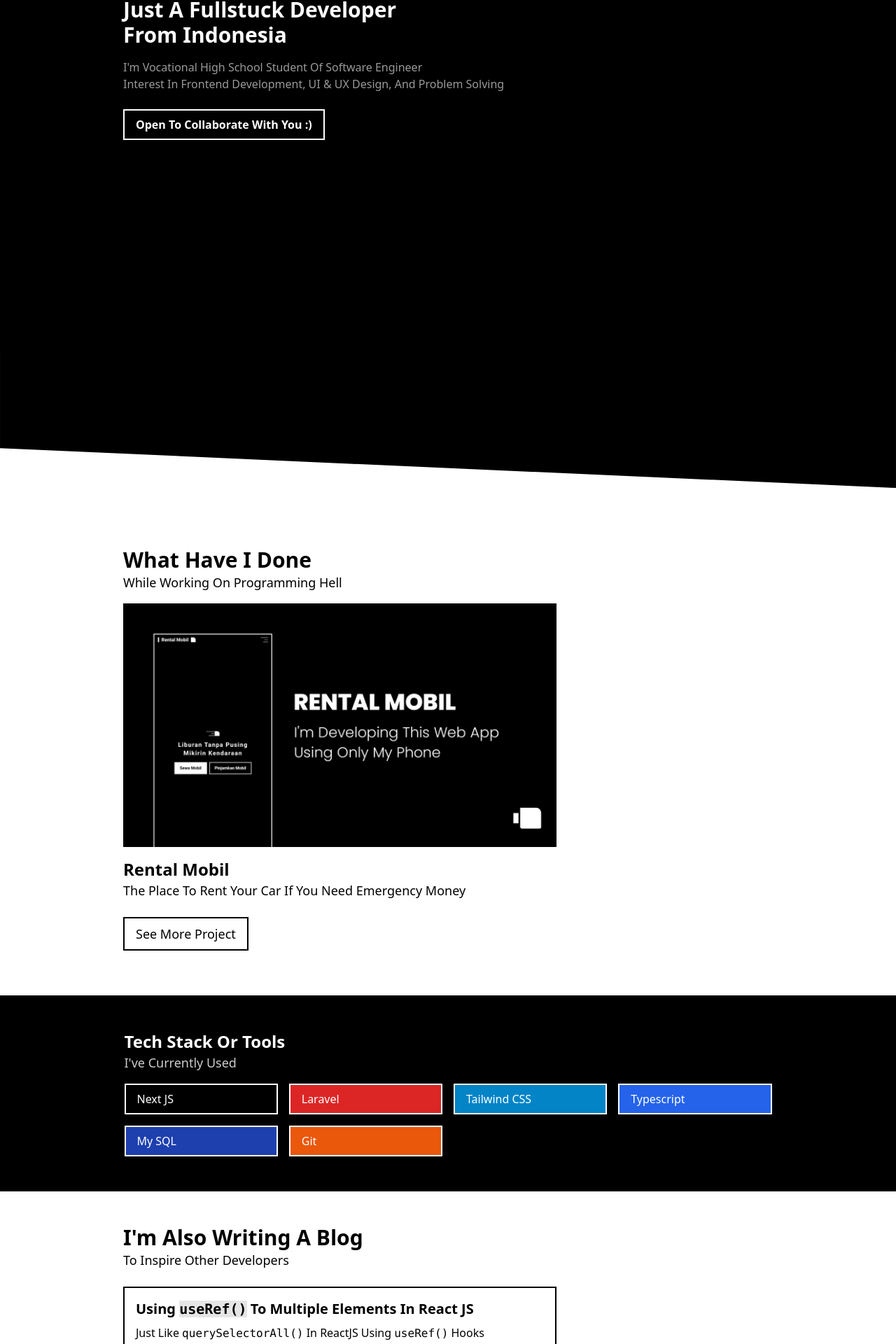
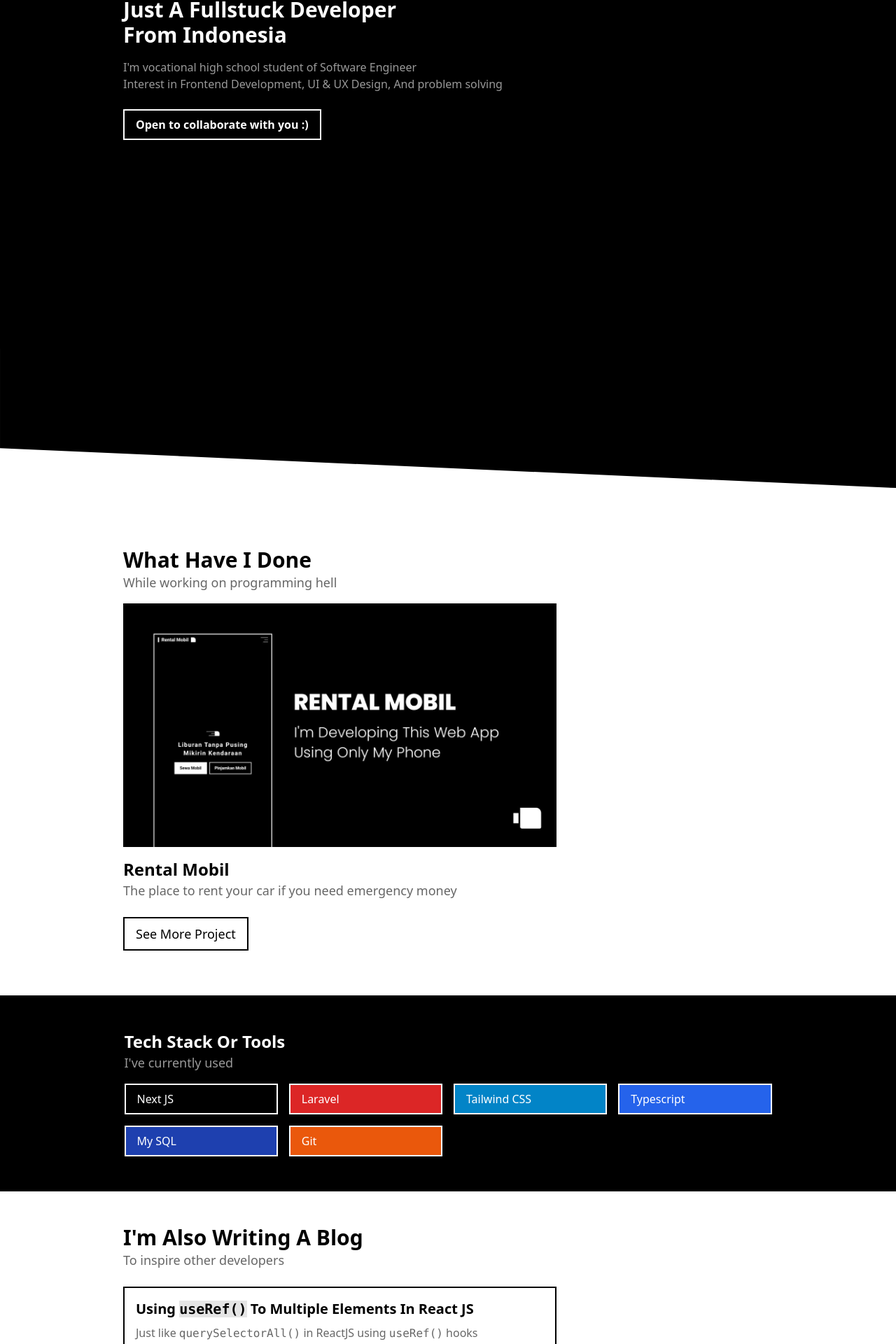
Before and after one commit to AdiCahyaSaputra/personal-website, a Next.js app: page / in a window 1280 px wide. Shown: the part 363-2283 px from the top of the page at 70% size. Built offline with nearby package versions, Linux system fonts and the light colour scheme.

Commit message:
refactor: change case and emphasize color for text

```diff
--- a/components/reusable/project/Article.tsx
+++ b/components/reusable/project/Article.tsx
@@ -14,7 +14,7 @@ const Article: React.FC<IProjectArticle> = ({ date, title, shortDesc, slug }) =>
 
       <div className="mt-2">
         <a onClick={() => router.push('/projects/' + slug)} className="select-none cursor-pointer hover:underline text-xl font-bold">{title}</a>
-        <p className="text-lg">{shortDesc}</p>
+        <p className="text-lg text-white/60">{shortDesc}</p>
       </div>
 
     </article>
--- a/components/section/BlogSection.tsx
+++ b/components/section/BlogSection.tsx
@@ -4,12 +4,12 @@ const blogs = [
   {
     link: "https://adics.hashnode.dev/using-useref-to-multiple-elements-in-react-js",
     label: <>Using <code className="bg-black/10">useRef()</code> To Multiple Elements In React JS</>,
-    desc: <>Just Like <code>querySelectorAll()</code> In ReactJS Using <code>useRef()</code> Hooks</>
+    desc: <>Just like <code>querySelectorAll()</code> in ReactJS using <code>useRef()</code> hooks</>
   },
   {
     link: "https://adics.hashnode.dev/apa-itu-internet",
     label: <>How Internet Work</>,
-    desc: <>Explain About How Internet Work In Indonesian (Bahasa)</>
+    desc: <>Explain about how internet work in Indonesian (Bahasa)</>
   },
 ]
 
@@ -22,8 +22,8 @@ const BlogSection: React.FC = () => {
         <div>
 
           <h1 className="text-3xl font-bold selection:text-white selection:bg-black">{"I'm Also Writing A Blog"}</h1>
-          <p className="text-lg selection:text-white selection:bg-black">
-            To Inspire Other Developers
+          <p className="text-lg selection:text-white selection:bg-black text-black/60">
+            To inspire other developers
           </p>
 
         </div>
@@ -35,7 +35,7 @@ const BlogSection: React.FC = () => {
               <a href={blog.link} className="text-xl font-bold cursor-pointer hover:underline select-none">
                 {blog.label}
               </a>
-              <p className="mt-2 selection:bg-black selection:text-white">
+              <p className="mt-2 selection:bg-black selection:text-white text-black/60">
                 {blog.desc}
               </p>
             </article>
--- a/components/section/FooterSection.tsx
+++ b/components/section/FooterSection.tsx
@@ -37,8 +37,8 @@ const FooterSection: React.FC = () => {
 
         <div className="mt-8">
           <h3 className="text-xl font-bold">Something Is Missing ?</h3>
-          <p className="text-lg text-white/80 mt-2">Maybe I Should Not Be Here For Now</p>
-          <div onClick={clickHandler} className="relative cursor-pointer w-max mt-2 group overflow-hidden">
+          <p className="text-lg text-white/80 mt-2">Maybe I should not be here for now</p>
+          <div onClick={clickHandler} className="relative cursor-pointer w-max mt-4 group overflow-hidden">
             <button className="text-lg active:scale-95 font-bold group-hover:text-black transition-all duration-500 w-max py-2 px-4 bg-transparent border-2 border-white text-white relative z-10">
               Restart From Top
             </button>
--- a/components/section/HeroSection.tsx
+++ b/components/section/HeroSection.tsx
@@ -17,14 +17,14 @@ const HeroSection: React.FC = () => {
           Just A <span className={`group-hover:text-white`}>Fullstuck</span> Developer <br />From Indonesia
         </h1>
         <div className="mt-4 text-white/60 select-none">
-          <p>{"I'm Vocational High School Student Of Software Engineer"}</p>
-          <p>{"Interest In Frontend Development, UI & UX Design, And Problem Solving"}</p>
+          <p>{"I'm vocational high school student of Software Engineer"}</p>
+          <p>{"Interest in Frontend Development, UI & UX Design, And problem solving"}</p>
         </div>
         <div className="relative mt-6 w-max group overflow-hidden">
           <a onClick={clickHandler} className="py-2 px-4 bg-transparent w-max text-white font-bold
             border-2 border-white select-none inline-block group-hover:text-black cursor-pointer
             active:scale-95 relative z-10 transition-all duration-500">
-            Open To Collaborate With You {':)'}
+            Open to collaborate with you {':)'}
           </a>
           <div className="z-0 absolute py-2 px-4 left-0 top-0 w-full h-full bg-white -translate-x-full group-hover:translate-x-0 transition-all duration-500" />
         </div>
--- a/components/section/ProjectSection.tsx
+++ b/components/section/ProjectSection.tsx
@@ -23,8 +23,8 @@ const ProjectSection: React.FC = () => {
         <div>
 
           <h1 className="text-3xl font-bold selection:text-white selection:bg-black">What Have I Done</h1>
-          <p className="text-lg selection:text-white selection:bg-black">
-            While Working On Programming Hell
+          <p className="text-lg selection:text-white selection:bg-black text-black/60">
+            While working on programming hell
           </p>
 
         </div>
@@ -43,7 +43,7 @@ const ProjectSection: React.FC = () => {
           <figcaption className="cursor-pointer mt-4 group">
 
             <a onClick={() => router.push('/projects/rental-mobil')} className="text-2xl group-hover:underline font-bold">Rental Mobil</a>
-            <p className="text-lg">The Place To Rent Your Car If You Need Emergency Money</p>
+            <p className="text-lg text-black/60">The place to rent your car if you need emergency money</p>
 
           </figcaption>
 
--- a/components/section/SkillSection.tsx
+++ b/components/section/SkillSection.tsx
@@ -37,7 +37,7 @@ const SkillSection: React.FC = () => {
           <div>
 
             <h1 className="text-2xl font-bold selection:bg-white selection:text-black">Tech Stack Or Tools</h1>
-            <p className="text-lg text-white/80 selection:bg-white selection:text-black">{"I've Currently Used"}</p>
+            <p className="text-lg text-white/60 selection:bg-white selection:text-black">{"I've currently used"}</p>
 
           </div>
 
--- a/pages/blog/index.tsx
+++ b/pages/blog/index.tsx
@@ -1,5 +1,6 @@
 // Lib
 import { NextPage } from "next"
+import { useRouter } from "next/router"
 
 // Components
 import Navbar from "components/reusable/global/Navbar"
@@ -7,6 +8,8 @@ import Head from "next/head"
 import Container, { container } from "components/reusable/global/Container"
 
 const Blog: NextPage = () => {
+  const router = useRouter()
+
   return (
     <>
 
@@ -16,14 +19,14 @@ const Blog: NextPage = () => {
 
       <main>
 
-        <Navbar/>
+        <Navbar />
 
         <section className="bg-black text-white min-h-screen pb-10">
           <Container className={container({ size: "medium" })}>
 
             <div className="py-6 selection:text-black selection:bg-white">
               <h1 className="text-2xl font-bold">Interesting Stuff Here (Maybe)</h1>
-              <p className="text-lg mt-1">{"I'm"} Just Start Blogging And I {"Don't"}<br/> Know How To Write A Good Article For Now. Sorry...</p>
+              <p className="text-lg text-white/60 mt-1">{"I'm"} Just Start Blogging And I {"Don't"}<br /> Know How To Write A Good Article For Now.</p>
             </div>
 
           </Container>
@@ -31,6 +34,15 @@ const Blog: NextPage = () => {
 
       </main>
 
+      <footer className="p-4 border-t border-white/60 bg-black select-none text-white relative">
+        <Container className={container({ size: "large", className: "items-center justify-between flex" })}>
+
+          <h3>&copy; 2023 </h3>
+          <a onClick={() => router.push('/')} className="cursor-pointer hover:underline">Adi Cahya Saputra</a>
+
+        </Container>
+      </footer>
+
     </>
   )
 }
--- a/pages/projects/[name].tsx
+++ b/pages/projects/[name].tsx
@@ -60,7 +60,7 @@ const ProjectDetail: NextPage<Props> = ({ currentArticle }) => {
 
             <div className="py-6 selection:text-black selection:bg-white border-b-2 border-white border-dashed">
               <h1 className="text-2xl font-bold">Detail Of : {currentArticle.title} (Project)</h1>
-              <p className="text-lg">
+              <p className="text-lg mt-1">
                 Status - <span className={status({ intent: currentArticle.status === "Done" ? "done" : "onProgress" })}>{currentArticle.status}</span>
               </p>
             </div>
@@ -96,7 +96,7 @@ const ProjectDetail: NextPage<Props> = ({ currentArticle }) => {
 
             <div className='mt-4 border-2 border-yellow-600 p-4 lg:w-max'>
               <h2 className='text-xl font-bold'>Readme Please</h2>
-              <p>{currentArticle.readme}</p>
+              <p className='text-white/60 md:text-md text-sm mt-1'>{currentArticle.readme}</p>
             </div>
 
           </Container>
--- a/pages/projects/index.tsx
+++ b/pages/projects/index.tsx
@@ -50,7 +50,7 @@ const Projects: NextPage<Props> = ({ projectArticles2022, projectArticles2021 })
 
             <div className="py-6 selection:text-black selection:bg-white">
               <h1 className="text-2xl font-bold">Here, The All Project</h1>
-              <p className="text-lg">That I Have Done Before</p>
+              <p className="text-lg text-white/60">That I Have Done Before</p>
             </div>
 
             <div>
@@ -58,7 +58,7 @@ const Projects: NextPage<Props> = ({ projectArticles2022, projectArticles2021 })
               <h3 className="text-xl font-medium selection:text-black selection:bg-white">2022</h3>
               <div className="py-4 px-8 border-l-2 border-dashed ml-4 border-white my-4">
                 {projectArticles2022.map((article, index) => (
-                  <Article {...article} key={index}/>
+                  <Article {...article} key={index} />
                 ))}
               </div>
 
@@ -69,7 +69,7 @@ const Projects: NextPage<Props> = ({ projectArticles2022, projectArticles2021 })
               <h3 className="text-xl font-medium selection:text-black selection:bg-white">2021</h3>
               <div className="py-4 px-8 border-l-2 border-dashed ml-4 border-white my-4">
                 {projectArticles2021.map((article, index) => (
-                  <Article {...article} key={index}/>
+                  <Article {...article} key={index} />
                 ))}
               </div>
 
```
